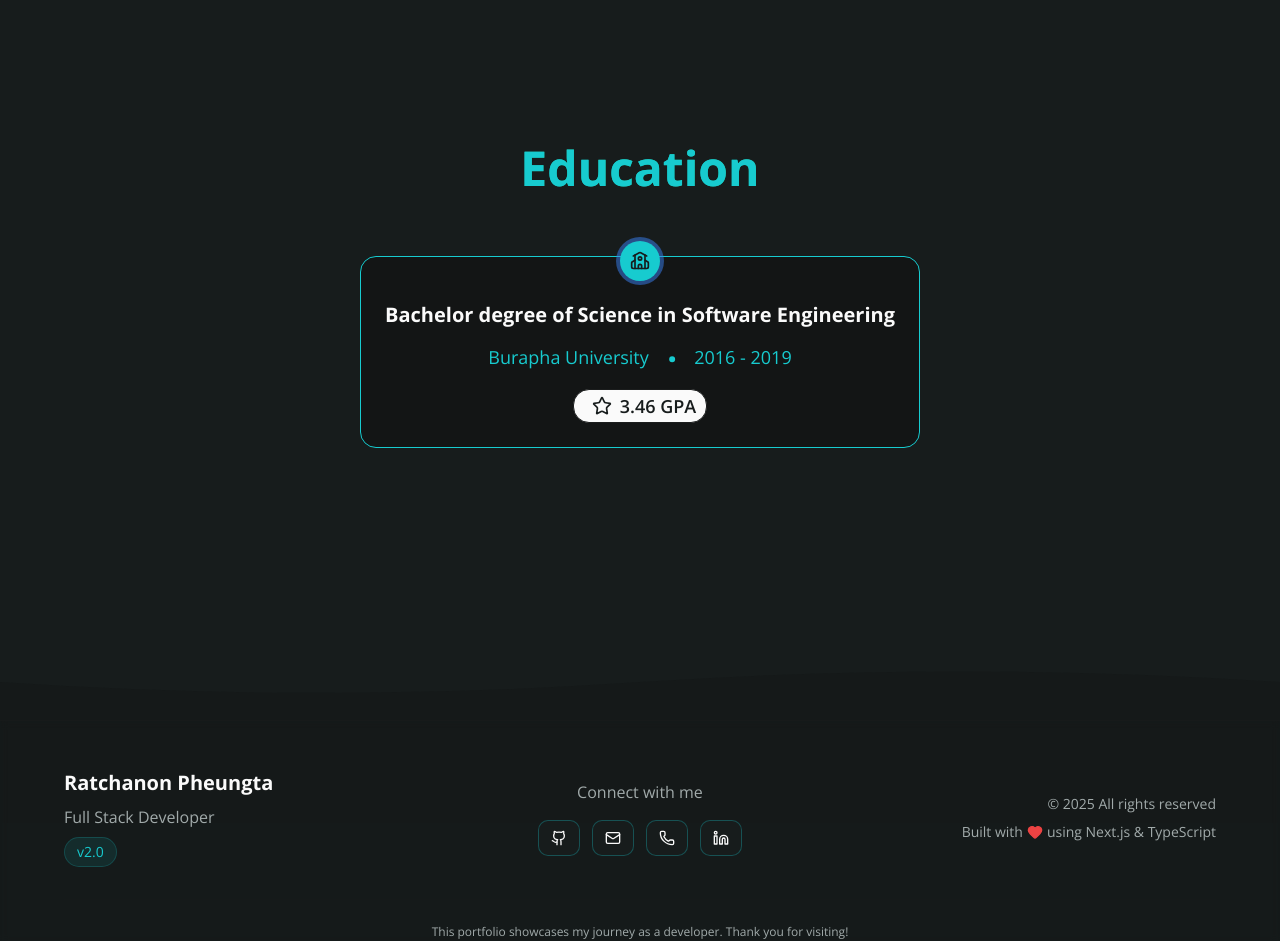
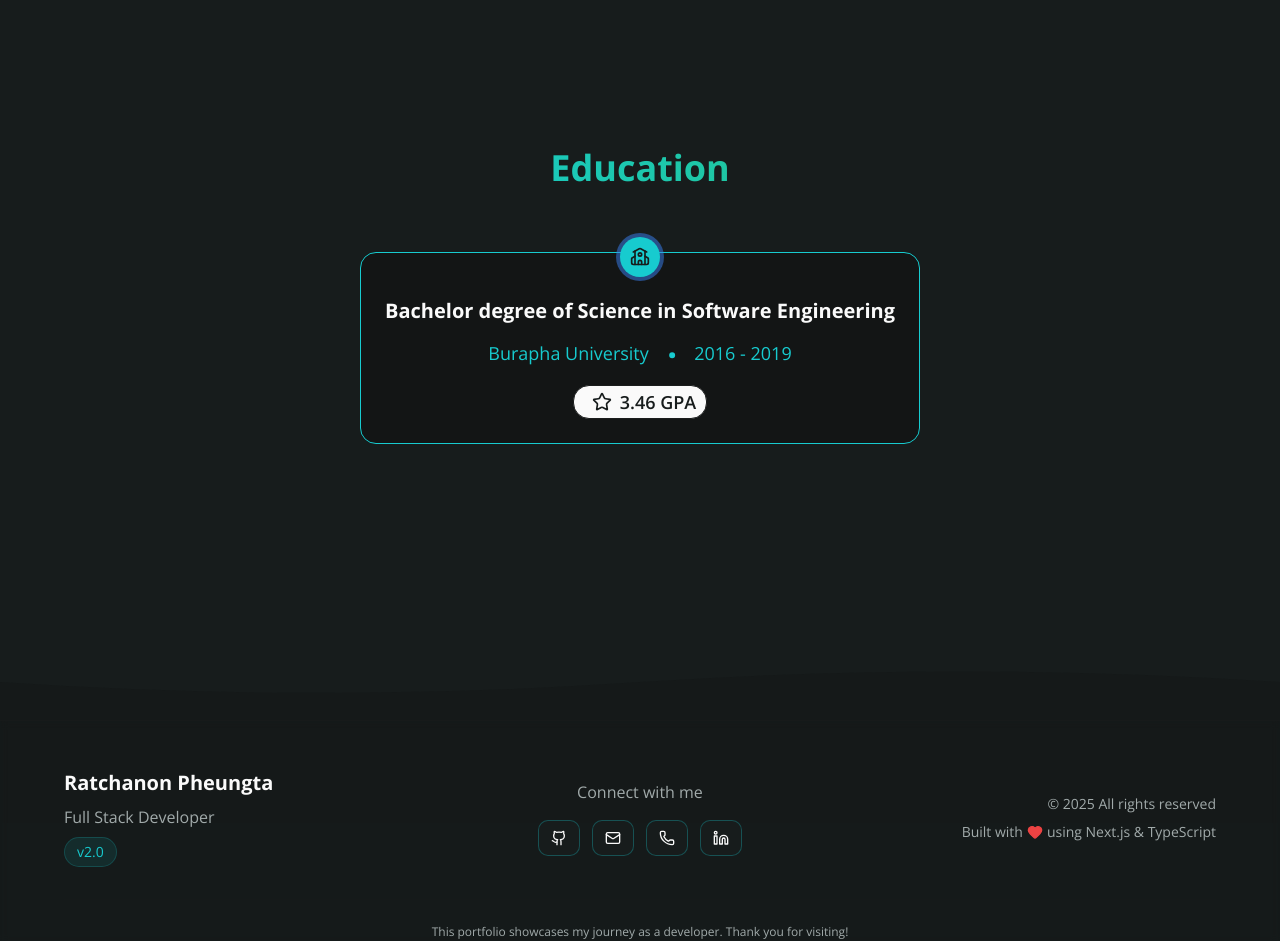
Before and after one commit to taete258/portfolio, a Next.js app: page /en in a window 1280 px wide. Shown: the part 2480-3421 px from the top of the page. Built offline with nearby package versions, Linux system fonts and the light colour scheme.

Commit message:
refactor: replace TypingAnimation with static heading in Education component
- Removed the TypingAnimation component and replaced it with a static h2 element for the education title, improving performance and simplifying the component structure.

```diff
--- a/src/components/education.tsx
+++ b/src/components/education.tsx
@@ -24,11 +24,7 @@ const Education = () => {
     >
       <div className="max-w-6xl mx-auto w-auto p-0">
         <div className="text-4xl font-bold text-center mb-16 text-foreground">
-          <TypingAnimation
-            text={t("education.title")}
-            highlight={true}
-            highlightText={t("education.title")}
-          />
+          <h2 className="font-bold gradient-text">{t("education.title")}</h2>
         </div>
 
         <div className="relative max-w-3xl mx-auto">
```
